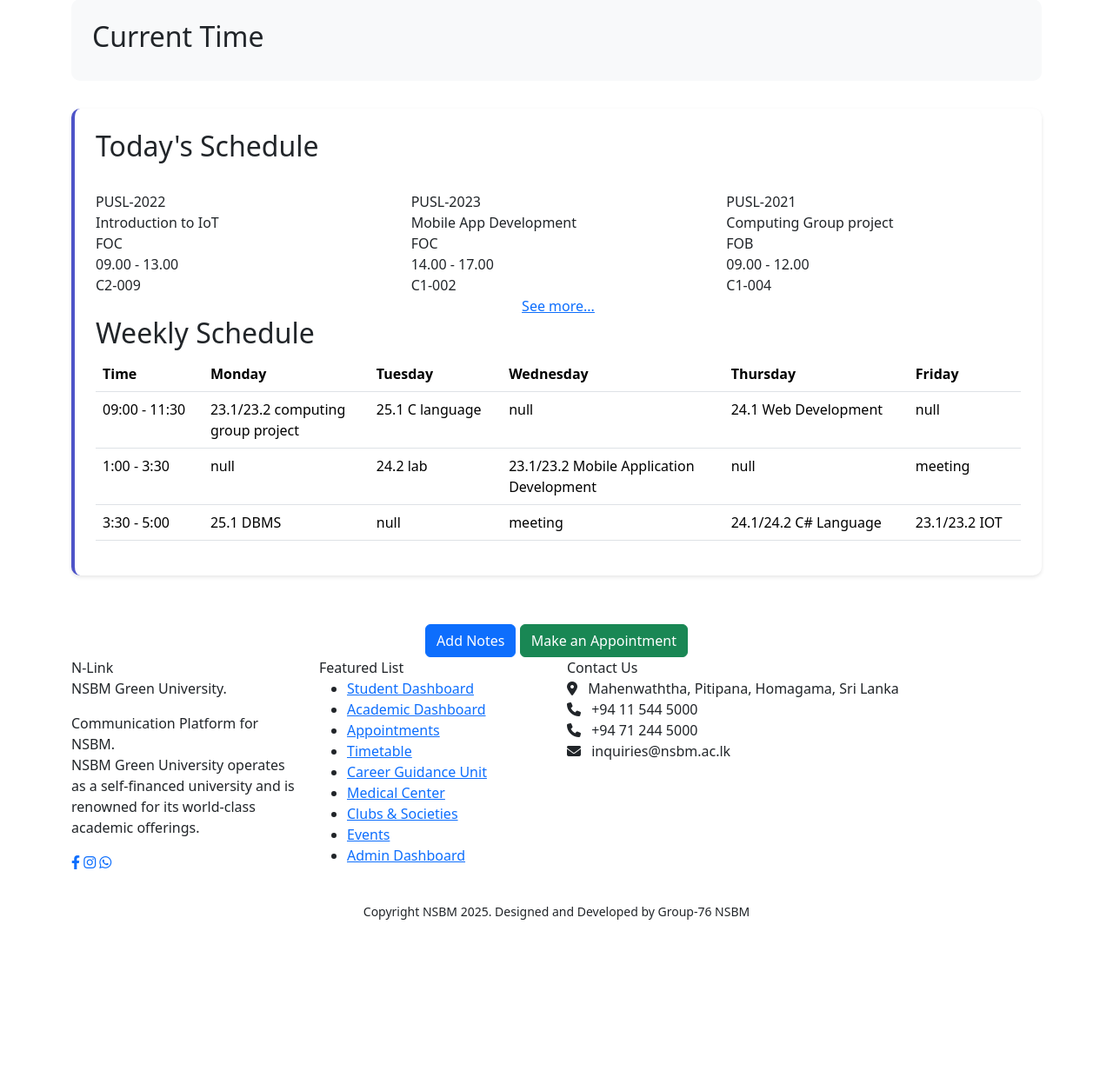
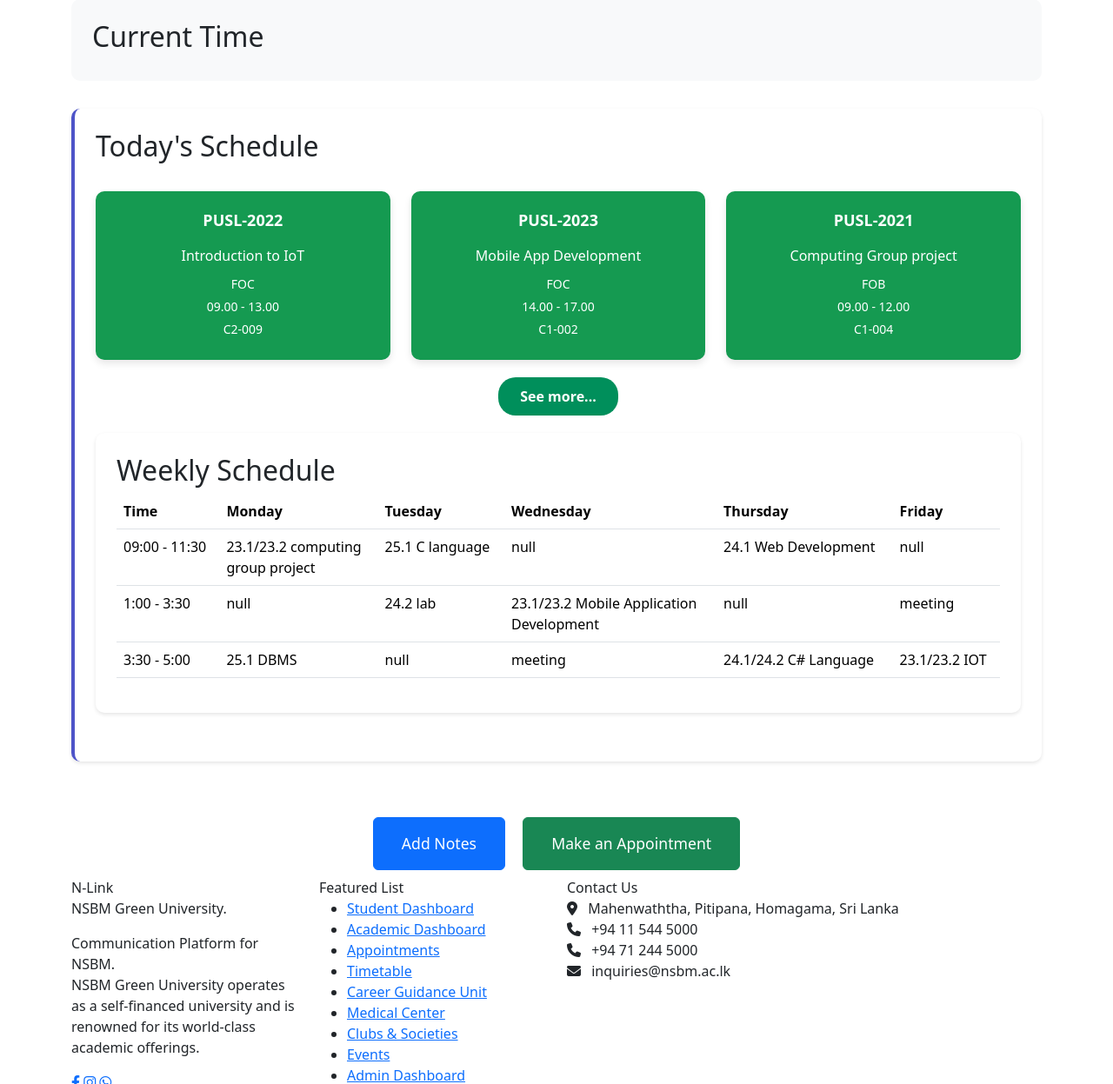
Before and after one commit to Binath-S-Banula/Computing-Group-Project-Group-26, a PHP site: the page made by Acadamic Staff Dashboard.html in a window 1280 px wide. Shown: the part 267-1514 px from the top of the page at 87% size. Before the commit the page ends 1325 px from the top, so only its background shows below. Run offline with PHP 8.4, Linux system fonts and the light colour scheme; some libraries are stand-ins or nearby versions.

Commit message:
Update css file💻

```diff
--- a/Acadamic Staff Dashboard.css
+++ b/Acadamic Staff Dashboard.css
@@ -113,3 +113,58 @@ nav ul li a:hover {
     box-shadow: 0 2px 4px rgba(0,0,0,0.1);
     border-left: 4px solid #4e54c8;
 }
+.course-card {
+    background-color: #159a51;
+    border-radius: 10px;
+    color: white;
+    padding: 20px;
+    height: 100%;
+    text-align: center;
+    transition: all 0.3s;
+    box-shadow: 0 4px 8px rgba(0,0,0,0.1);
+}
+
+.course-card:hover {
+    transform: translateY(-5px);
+    box-shadow: 0 8px 16px rgba(0,0,0,0.2);
+}
+
+.course-title {
+    font-weight: bold;
+    font-size: 18px;
+    margin-bottom: 15px;
+    color: white;
+}
+.course-desc {
+    font-size: 16px;
+    margin-bottom: 10px;
+}
+
+.course-time, .course-room {
+    font-size: 14px;
+    margin: 5px 0;
+}
+
+.see-more {
+    background-color: #008f5b;
+    color: white;
+    padding: 10px 25px;
+    border-radius: 20px;
+    text-decoration: none;
+    display: inline-block;
+    margin: 20px 0;
+    font-weight: bold;
+    transition: all 0.3s;
+}
+.timetable {
+    background: white;
+    padding: 1.5rem;
+    border-radius: 10px;
+    margin-bottom: 2rem;
+    box-shadow: 0 2px 4px rgba(0,0,0,0.1);
+}
+.action-buttons .btn {
+    padding: 1rem 2rem;
+    font-size: 1.1rem;
+    margin: 0.5rem;
+}
```
